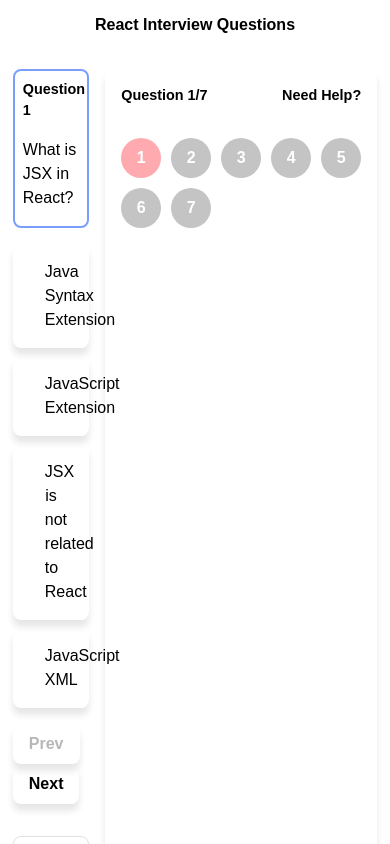
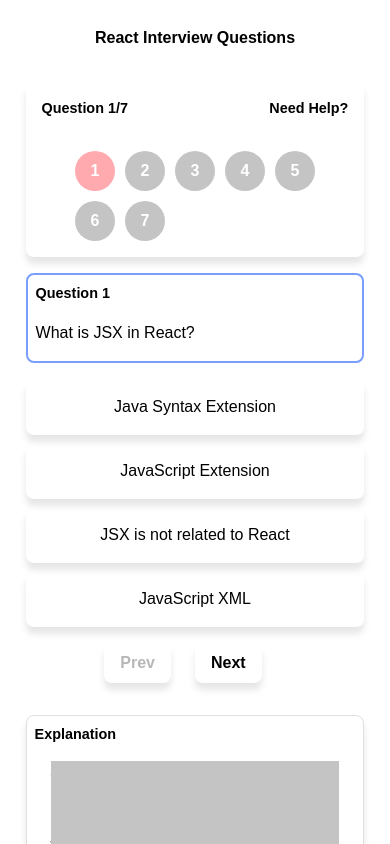
Before and after one commit to ivanwritescode/frontend-interview-quiz-app, a React (Vite) app: page / in a window 390 px wide. Built offline with nearby package versions, Linux system fonts and the light colour scheme.

Commit message:
Fixed breaking style changes

```diff
--- a/src/App.css
+++ b/src/App.css
@@ -271,7 +271,6 @@
 
 @media(max-width: 51rem) {
   .container {
-    grid-template-rows: 0.1fr 1fr 1fr;
     border-radius: 0;
     position: static;
     height: 100vh;
@@ -281,13 +280,17 @@
     transform: translate(0%, 0%);
    }
 
+  .grid-container {
+    grid-template-rows: 0.1fr 1fr 1fr;
+  }
+
   .answer-item {
     text-align: center;
   }
 }
 
 @media (max-width: 38rem) {
-  .container {
+  .grid-container {
     position: static;
     width: 100%;
     padding: 0.8rem;
```
